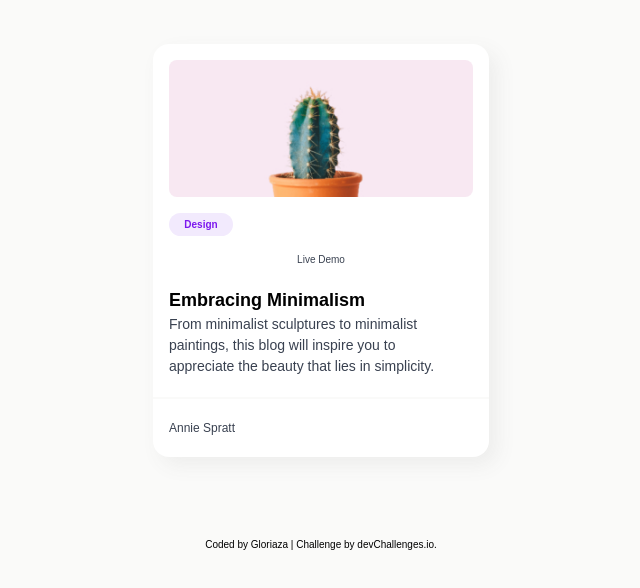
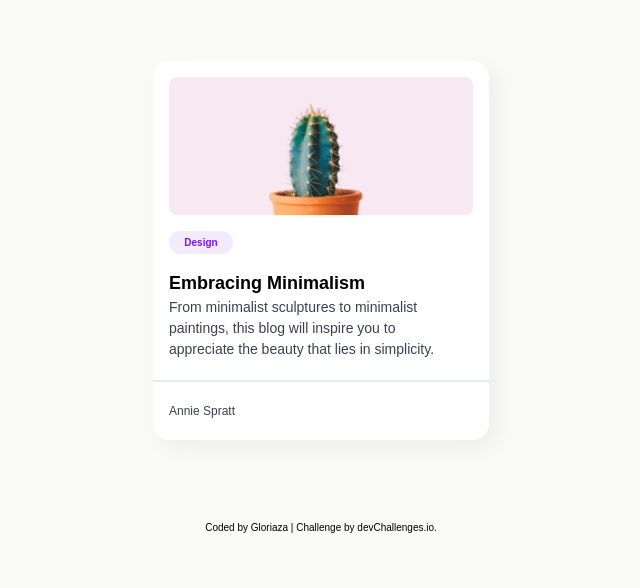
Before and after one commit to gloriazaodyardy/Minimal-Blog-Card, a Vue app: page / in a window 1280 px wide. Shown: the part 146-734 px from the top of the page, without its empty margins (319-959 px from the left). Built offline with nearby package versions, Linux system fonts and the light colour scheme.

Commit message:
Updates styling and unnecessary component

```diff
--- a/src/App.vue
+++ b/src/App.vue
@@ -11,15 +11,13 @@
       </div>
       <div class="w-full">
         <div class="flex flex-col gap-5 text-dark-soft">
-          <a href="https://gloriazaodyardy.github.io/Minimal-Blog-Card/" target="_blank" rel="noopener noreferrer"
-            class="text-tag text-center">Live Demo</a>
           <div class="flex flex-col max-w-80 px-4">
             <h1 class="text-title text-black"><b>Embracing Minimalism</b></h1>
             <p class="text-body">From minimalist sculptures to minimalist paintings, this blog will inspire you to
               appreciate the beauty that
               lies in simplicity.</p>
           </div>
-          <p class="text-small w-full px-4 py-5 border-t-2 border-t-light-gray">
+          <p class="text-small w-full px-4 py-5 border-t-2 border-t-gray">
             Annie Spratt
           </p>
         </div>
--- a/src/assets/main.css
+++ b/src/assets/main.css
@@ -21,6 +21,7 @@
   --color-purple: #7c19ee;
   --color-purple-soft: #f2eafd;
   --color-light-gray: #fafaf9;
+  --color-gray: #e5eaf0;
   --color-white: #ffffff;
   --color-dark: #20293a;
   --color-dark-soft: #394150;
```
